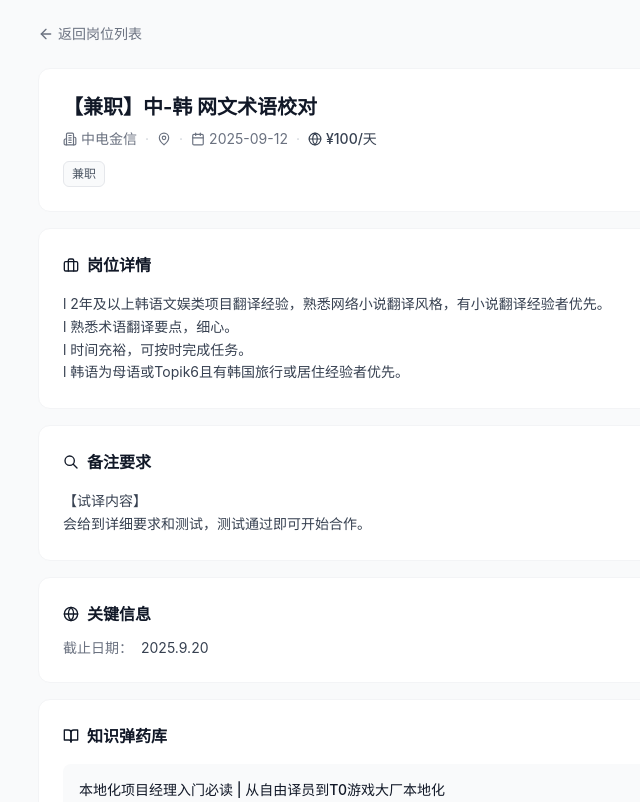
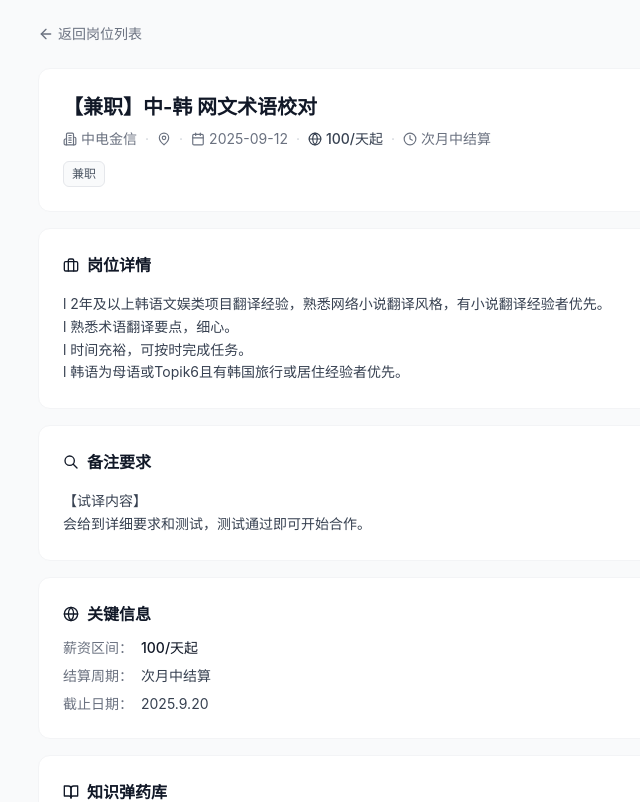
Before and after one commit to quanquan-code/remote-q-web, a React (Vite) app: page /job/rec01U5wdy in a window 1280 px wide. Shown: the top 802 px of the page, without its empty margins (234-874 px from the left). Built offline with nearby package versions, Linux system fonts and the light colour scheme.

Commit message:
fix(job-detail): correct James and Lucian case study URLs
- James (米哈游): replace placeholder d73Wbr... with correct wmuaJX...
- Lucian (FunPlus): replace broken FKHpkP... with F2VKs3... (from case-lucian.md)

```diff
--- a/src/pages/JobDetail.jsx
+++ b/src/pages/JobDetail.jsx
@@ -56,7 +56,7 @@ const caseLibrary = {
     {
       title: '从网易到米哈游：游戏本地化in-house译员的成长路径',
       author: 'James',
-      url: 'https://mp.weixin.qq.com/s/d73WbrQh5tZavEYBgdfAPw',
+      url: 'https://mp.weixin.qq.com/s/wmuaJXaZu8qsf8ty_gH__Q',
       summary: '武汉大学口笔译本科→巴斯大学硕士→网易游戏翻译兼本地化（某未公开3A项目）→米哈游in-house口笔译员。米哈游一小时现场笔译+创译考核。'
     }
   ],
@@ -64,7 +64,7 @@ const caseLibrary = {
     {
       title: '本地化项目经理入门必读 | 从自由译员到T0游戏大厂本地化',
       author: 'Lucian · 社群编号3049',
-      url: 'https://mp.weixin.qq.com/s/FKHpkPQjz8oUsK2EumWBeg',
+      url: 'https://mp.weixin.qq.com/s/F2VKs37QT2MGdy5_Twv40A',
       summary: '汉语言文学→自由译员→上海游戏公司英语本地化（半年转岗PM）→头部游戏大厂本地化项目经理（负责MMO旗舰产品，16薪起步）。本地化管理案例登上飞书官网。'
     }
   ],
@@ -288,12 +288,21 @@ const JobDetail = () => {
                   <Calendar className="w-3.5 h-3.5" />
                   {job.postedAt}
                 </span>
-                {job.salary && (
+                {job.salaryRange && (
                   <>
                     <span className="text-gray-300">·</span>
                     <span className="flex items-center gap-1 text-gray-700 font-medium">
                       <Globe className="w-3.5 h-3.5" />
-                      {job.salary}
+                      {job.salaryRange}
+                    </span>
+                  </>
+                )}
+                {job.paymentCycle && (
+                  <>
+                    <span className="text-gray-300">·</span>
+                    <span className="flex items-center gap-1 text-gray-500">
+                      <Clock className="w-3.5 h-3.5" />
+                      {job.paymentCycle}
                     </span>
                   </>
                 )}
@@ -360,6 +369,18 @@ const JobDetail = () => {
             关键信息
           </h2>
           <div className="space-y-2 text-sm">
+            {job.salaryRange && (
+              <div className="flex items-center gap-2">
+                <span className="text-gray-500">薪资区间：</span>
+                <span className="font-medium text-gray-900">{job.salaryRange}</span>
+              </div>
+            )}
+            {job.paymentCycle && (
+              <div className="flex items-center gap-2">
+                <span className="text-gray-500">结算周期：</span>
+                <span className="text-gray-700">{job.paymentCycle}</span>
+              </div>
+            )}
             {job.languagePair && (
               <div className="flex items-center gap-2">
                 <span className="text-gray-500">语言对：</span>
@@ -370,12 +391,6 @@ const JobDetail = () => {
               <div className="flex items-center gap-2">
                 <span className="text-gray-500">截止日期：</span>
                 <span className="text-gray-700">{job.deadline}</span>
-              </div>
-            )}
-            {job.salaryNote && job.salaryNote !== job.salary && !job.salary?.includes(job.salaryNote) && (
-              <div className="flex items-center gap-2">
-                <span className="text-gray-500">薪资说明：</span>
-                <span className="text-gray-700">{job.salaryNote}</span>
               </div>
             )}
           </div>
```
